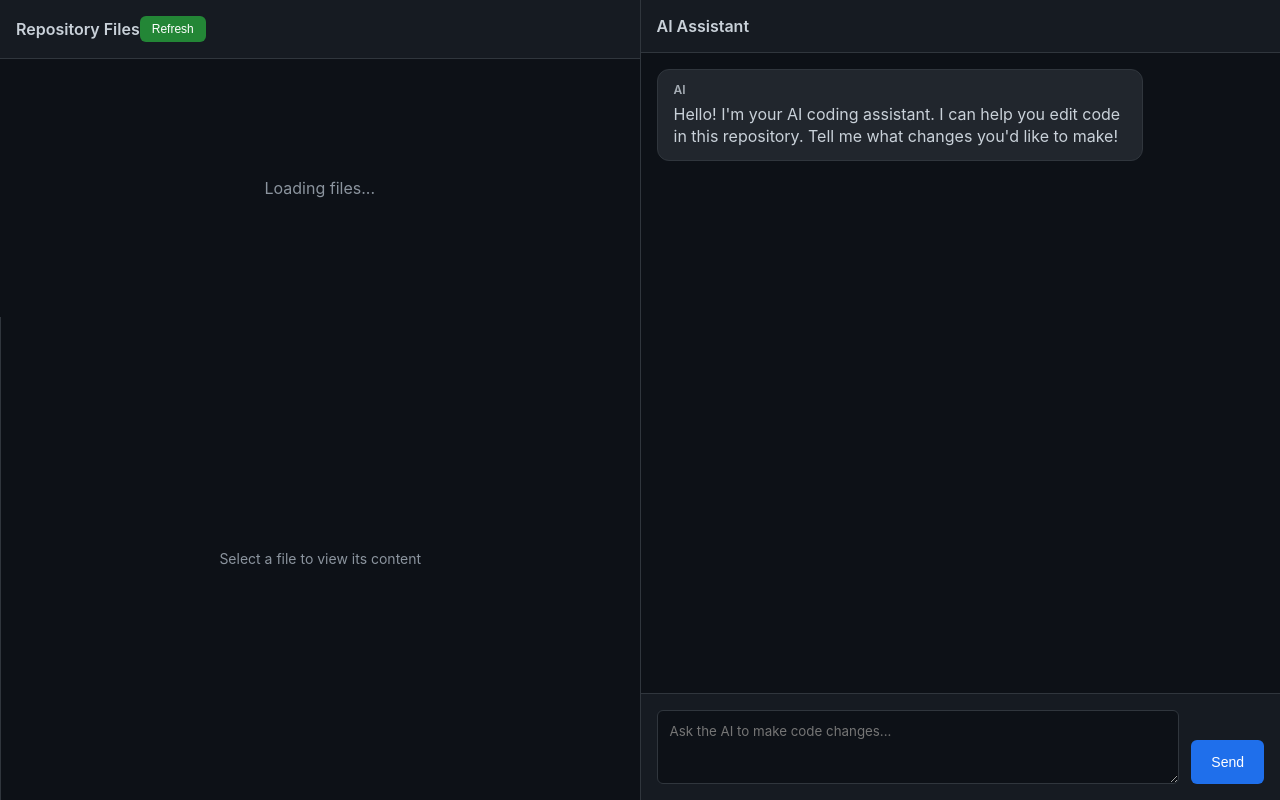
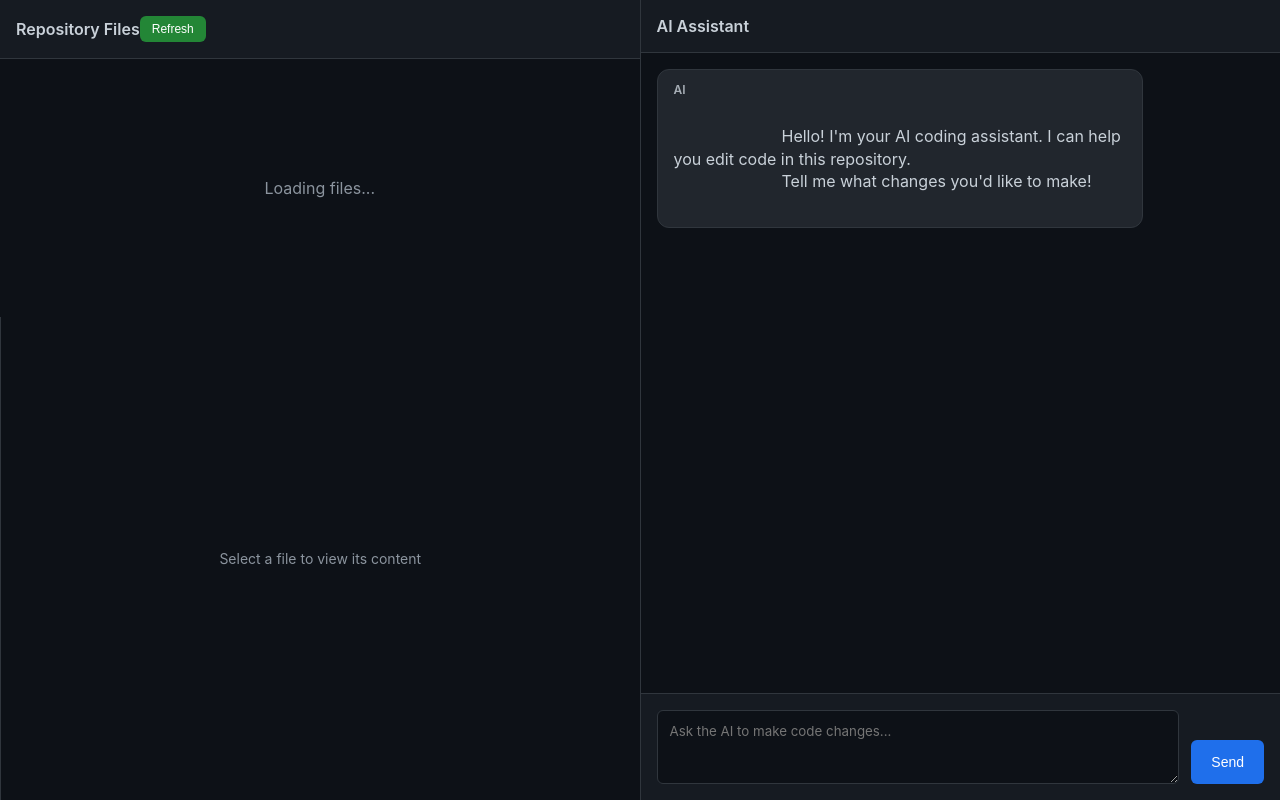
Before and after one commit to constantinbender51-cmyk/Primate-Coder-3, a website: page public/index.html in a window 1280 px wide. Drawn offline with Linux system fonts and the light colour scheme.

Commit message:
Update style.css

```diff
--- a/public/style.css
+++ b/public/style.css
@@ -164,6 +164,7 @@ body {
 .chat-messages {
     flex: 1;
     overflow-y: auto;
+    overflow-x: auto;
     padding: 16px;
     display: flex;
     flex-direction: column;
@@ -397,6 +398,12 @@ body {
     opacity: 0.8;
 }
 
+.message-content {
+    white-space: pre-wrap;
+    word-wrap: break-word;
+    overflow-x: auto;
+}
+
 /* Mobile Styles */
 @media (max-width: 768px) {
     .mobile-tabs {
```
